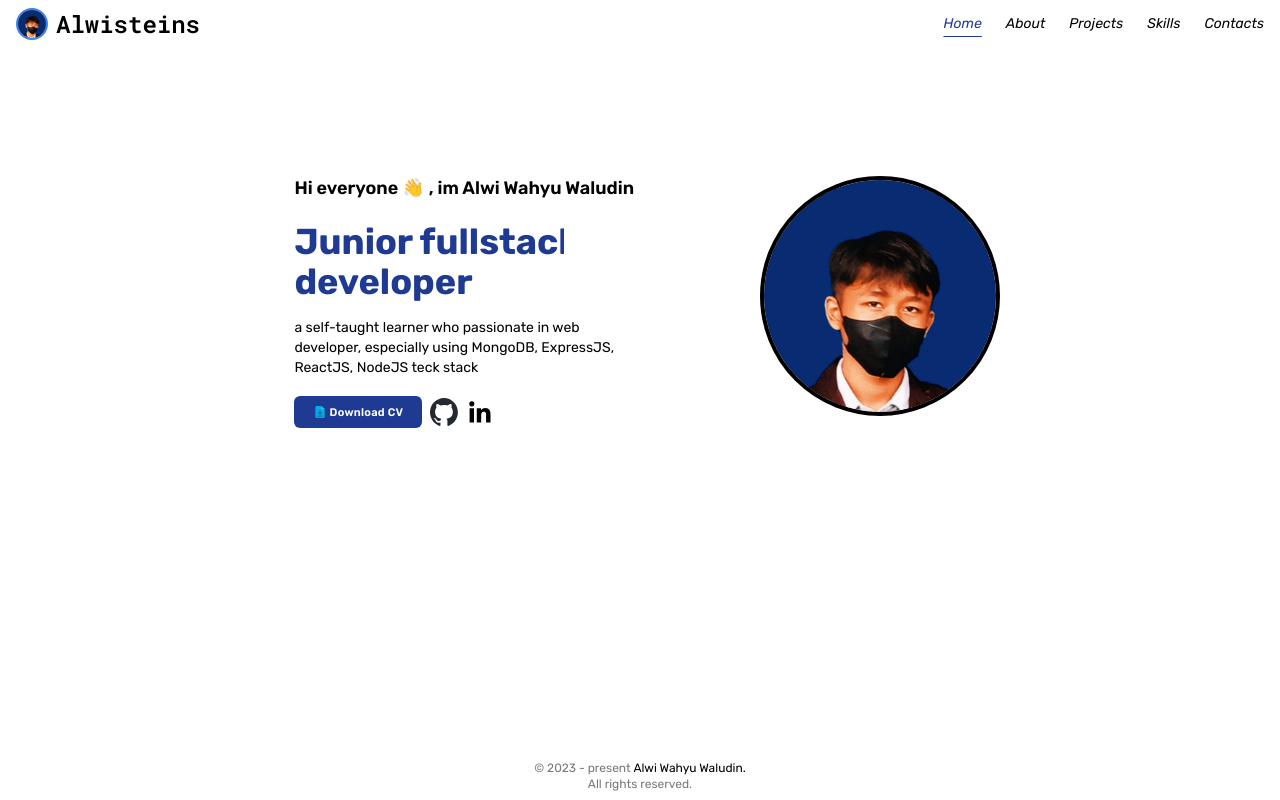
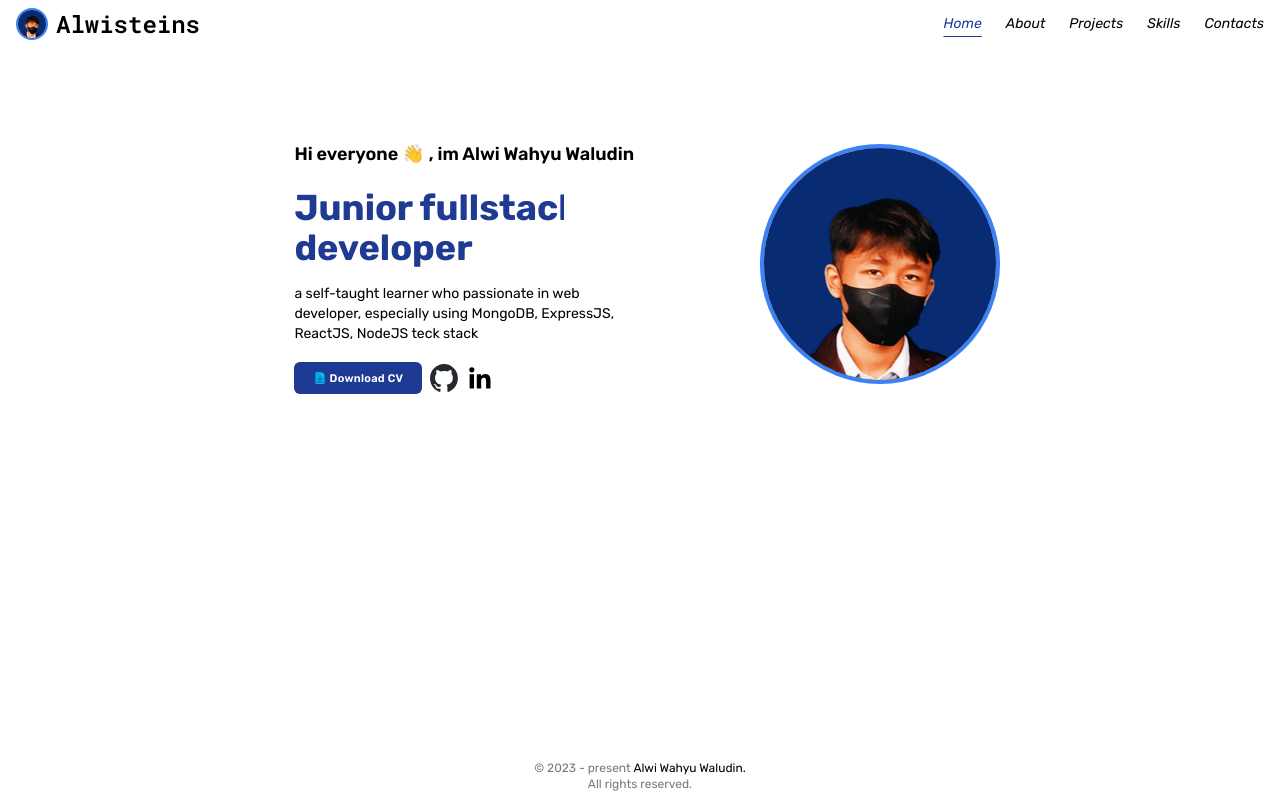
Before and after one commit to Alwisteins/web-portofolio, a React (Vite) app: page / in a window 1280 px wide. Built offline with nearby package versions, Linux system fonts and the light colour scheme; the HTML template or start-up script is replaced by a standard one.

Commit message:
centering home page

```diff
--- a/src/page/home/Home.tsx
+++ b/src/page/home/Home.tsx
@@ -1,12 +1,12 @@
 export default function Home() {
   return (
-    <div>
+    <div className="relative bottom-8">
       <img
         src="./src/assets/profile-rounded.jpg"
         alt=""
-        className="relative sm:left-60 m-auto w-40 sm:w-[240px] h-40 sm:h-[240px] top-40 sm:top-32 border-solid border-4 rounded-full"
+        className="relative sm:left-60 m-auto w-40 sm:w-[240px] h-40 sm:h-[240px] top-40 sm:top-32 border-solid border-sec-blue border-4 rounded-full"
       />
-      <div className="relative top-48 sm:top-[170px] sm:absolute ml-[15%] sm:ml-[23%]">
+      <div className="relative top-48 sm:top-[120px] sm:absolute ml-[15%] sm:ml-[23%]">
         <h3 className="text-sm sm:text-lg font-semibold">
           Hi everyone<span className="animate-wave inline-block p-1">👋</span>, im Alwi Wahyu
           Waludin
```
